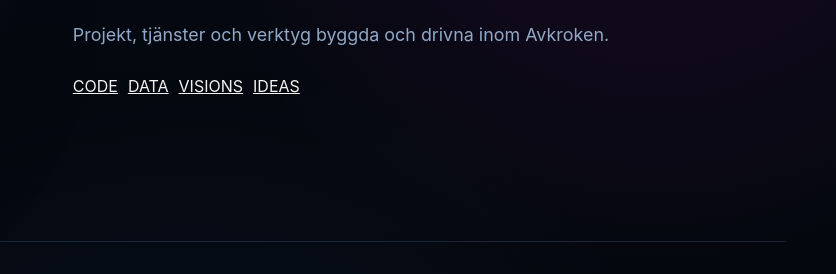
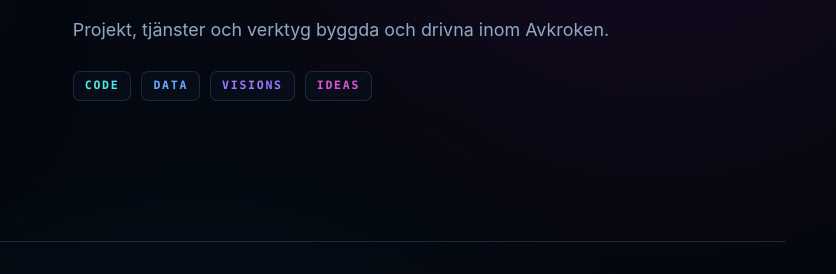
Before and after one commit to Avkroken/.github, a website: page portal/public/index.html in a window 1280 px wide. Shown: the part 366-640 px from the top of the page, 444-1280 px from the left. Drawn offline with Linux system fonts and the light colour scheme; no server answers.

Commit message:
Behåll knappstilen för klickbara fokuslänkar

```diff
--- a/portal/public/styles.css
+++ b/portal/public/styles.css
@@ -170,7 +170,7 @@ h1 {
   gap: 10px;
   margin-top: 26px;
 }
-.manifesto span {
+.manifesto a {
   padding: 8px 11px;
   border: 1px solid var(--line);
   border-radius: 7px;
@@ -178,11 +178,25 @@ h1 {
   font: 650 .72rem/1 ui-monospace, SFMono-Regular, Menlo, Consolas, monospace;
   letter-spacing: .15em;
   color: #b6c8df;
+  text-decoration: none;
+  transition: border-color .18s ease, background .18s ease, transform .18s ease, box-shadow .18s ease;
 }
-.manifesto span:nth-child(1) { color: #4ce9e6; }
-.manifesto span:nth-child(2) { color: #62aefa; }
-.manifesto span:nth-child(3) { color: #9c78ff; }
-.manifesto span:nth-child(4) { color: #dc55d5; }
+.manifesto a:nth-child(1) { color: #4ce9e6; }
+.manifesto a:nth-child(2) { color: #62aefa; }
+.manifesto a:nth-child(3) { color: #9c78ff; }
+.manifesto a:nth-child(4) { color: #dc55d5; }
+.manifesto a:hover,
+.manifesto a:focus-visible {
+  transform: translateY(-1px);
+  border-color: rgba(123,183,255,.45);
+  background: rgba(13,25,45,.82);
+  outline: none;
+}
+.manifesto a.active {
+  border-color: currentColor;
+  background: rgba(13,25,45,.94);
+  box-shadow: 0 0 22px color-mix(in srgb, currentColor 20%, transparent);
+}
 
 .section-head {
   display: flex;
```
